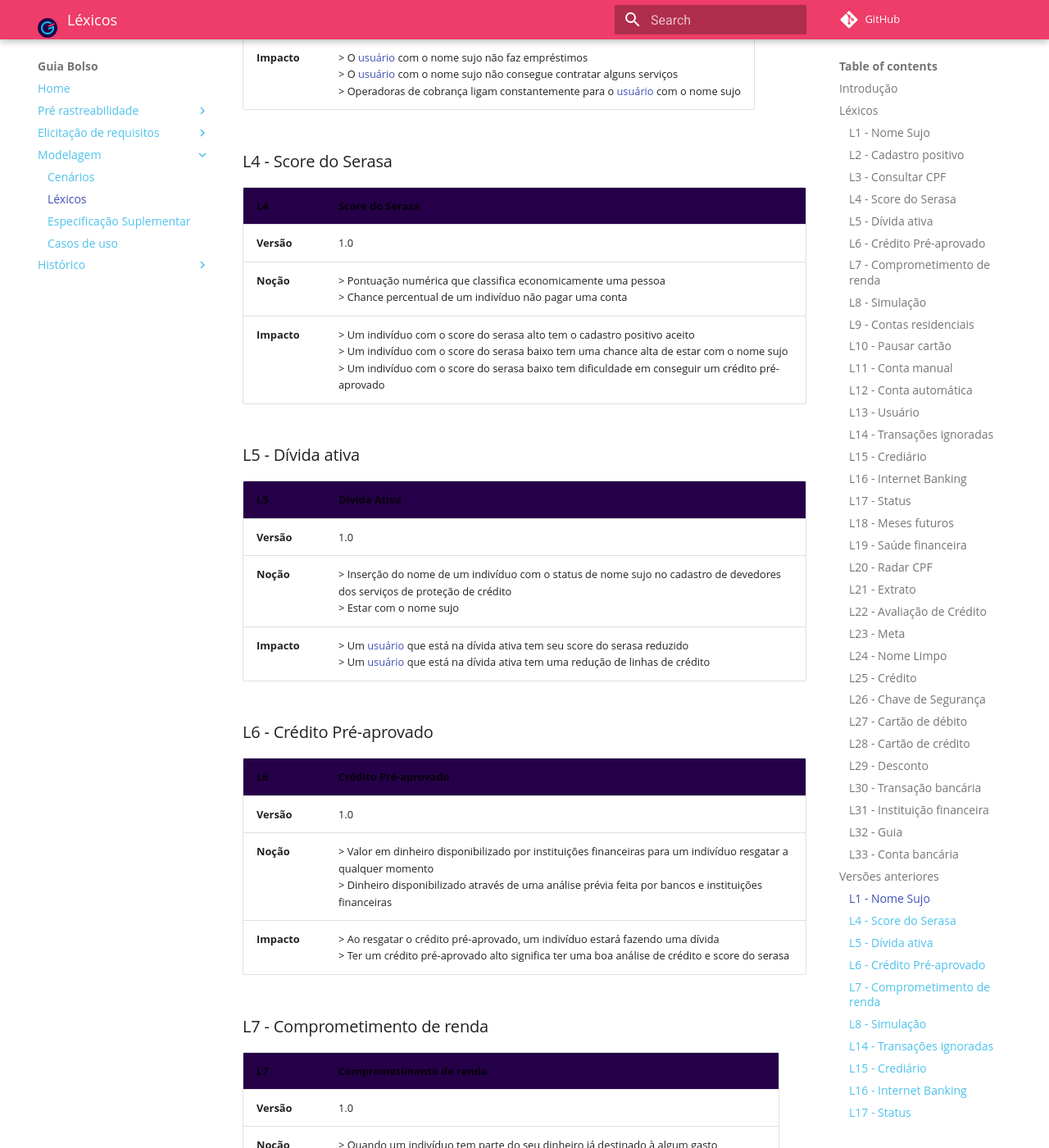
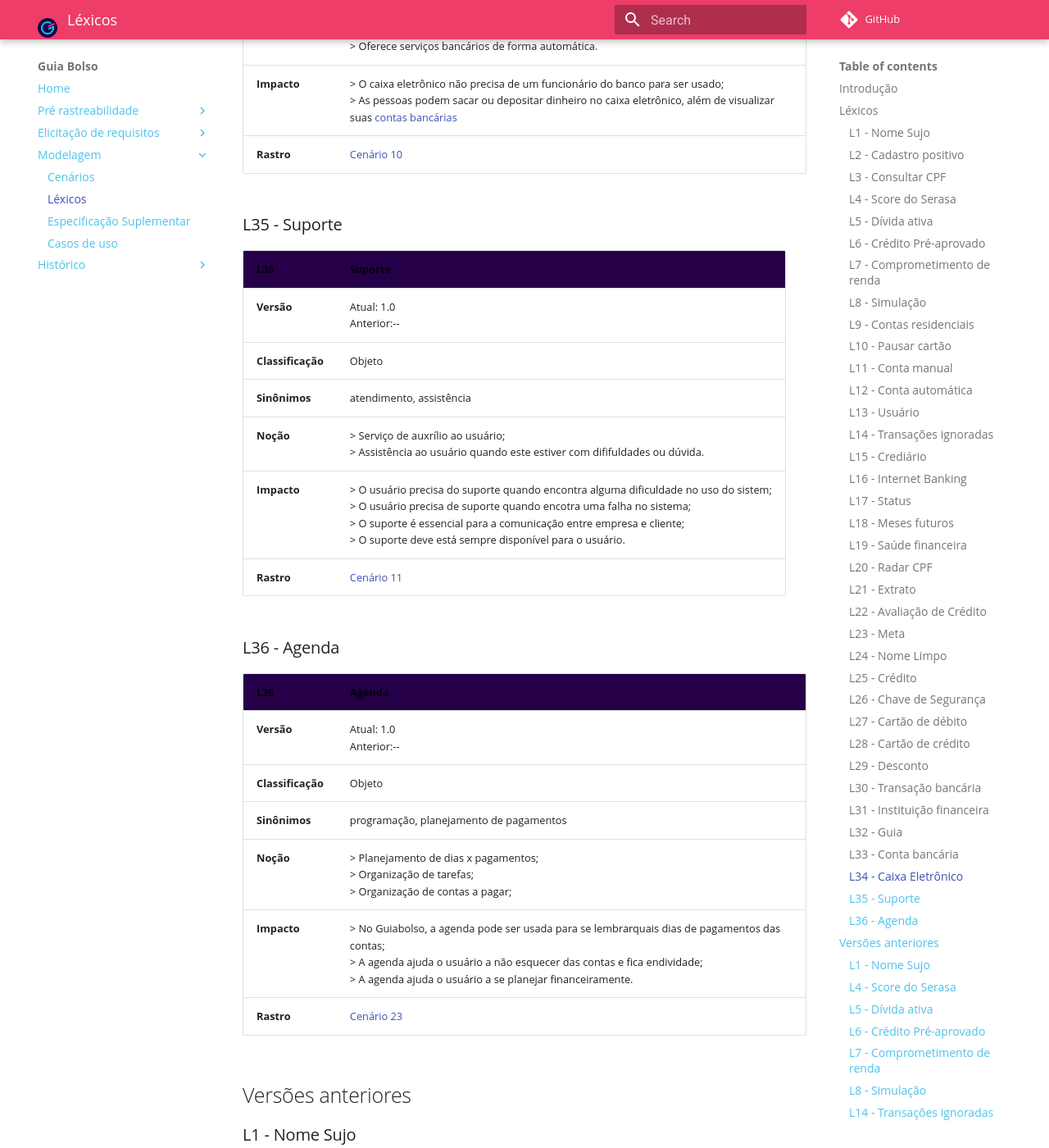
Before and after one commit to fga-disciplinas/2019.1-Guia-Bolso, an MkDocs documentation site: the page built from docs/modelagem/lexicos.md, in a window 1280 px wide and 1400 px high, scrolled down 15403 px. Shown: the whole window at 82% size. Built offline with MkDocs 1.6.1 and Material for MkDocs 9.7.7, drawn with Linux system fonts in a browser that asks for light colours; comment, search, counter and statistics services are not loaded; old or Windows-style settings are respelled for this version of MkDocs; some of the changed text lies outside the part shown.

Commit message:
Adicionando L34 - L36

```diff
--- a/docs/modelagem/lexicos.md
+++ b/docs/modelagem/lexicos.md
@@ -324,6 +324,39 @@ Para o levantamento inicial de palavras e termos, o grupo realizou um [Brainstor
 | **Impacto** | > Conta bancária é atualizada pelo Guiabolso com o banco do cartão; <br> > Conta bancária fornece ao [usuário] feedback de seu [extrato](../lexicos/#l21-extrato) e situação no banco.|
 | **Rastro**| [Rich picture Aba de finanças](../../pre-rastreabilidade/richpicture/#rp06-financeiro-aba) |
 
+### L34 - Caixa Eletrônico
+
+| **L34** | **Caixa Eletrônico** |
+|--|--|
+| **Versão**| Atual: 1.0 <br> Anterior:-- |
+| **Classificação** | Objeto |
+| **Sinônimos** | Caixa automático, terminal bancário |
+| **Noção** | > Equipamento de automação bancária; <br> > Oferece serviços bancários de forma automática. |
+| **Impacto** | > O caixa eletrônico não precisa de um funcionário do banco para ser usado; <br> > As pessoas podem sacar ou depositar dinheiro no caixa eletrônico, além de visualizar suas [contas bancárias](../lexicos/#l33-conta-bancaria) |
+| **Rastro**| [Cenário 10](../cenarios/#c10-solicitar-credito-pre-aprovado) |
+
+### L35 - Suporte
+
+| **L35** | **Suporte** |
+|--|--|
+| **Versão**| Atual: 1.0 <br> Anterior:-- |
+| **Classificação** | Objeto |
+| **Sinônimos** | atendimento, assistência |
+| **Noção** | > Serviço de auxrílio ao usuário; <br> > Assistência ao usuário quando este estiver com dififuldades ou dúvida. |
+| **Impacto** | > O usuário precisa do suporte quando encontra alguma dificuldade no uso do sistem; <br> > O usuário precisa de suporte quando encotra uma falha no sistema; <br> > O suporte é essencial para a comunicação entre empresa e cliente; <br> > O suporte deve está sempre disponível para o usuário. |
+| **Rastro**| [Cenário 11](../cenarios/#c11-solicitar-suporte) |
+
+### L36 - Agenda
+
+| **L36** | **Agenda** |
+|--|--|
+| **Versão**| Atual: 1.0 <br> Anterior:-- |
+| **Classificação** | Objeto |
+| **Sinônimos** | programação, planejamento de pagamentos |
+| **Noção** | > Planejamento de dias x pagamentos; <br> > Organização de tarefas; <br> > Organização de contas a pagar; |
+| **Impacto** | > No Guiabolso, a agenda pode ser usada para se lembrarquais dias de pagamentos das contas; <br> > A agenda ajuda o usuário a não esquecer das contas e fica endividade; <br> > A agenda ajuda o usuário a se planejar financeiramente. |
+| **Rastro**| [Cenário 23](../cenarios/#c23-adicionar-na-agenda) |
+
 ## Versões anteriores
 
 ### L1 - Nome Sujo
```
Also changed, not shown: docs/modelagem/cenarios.md (+2 -2 lines).
